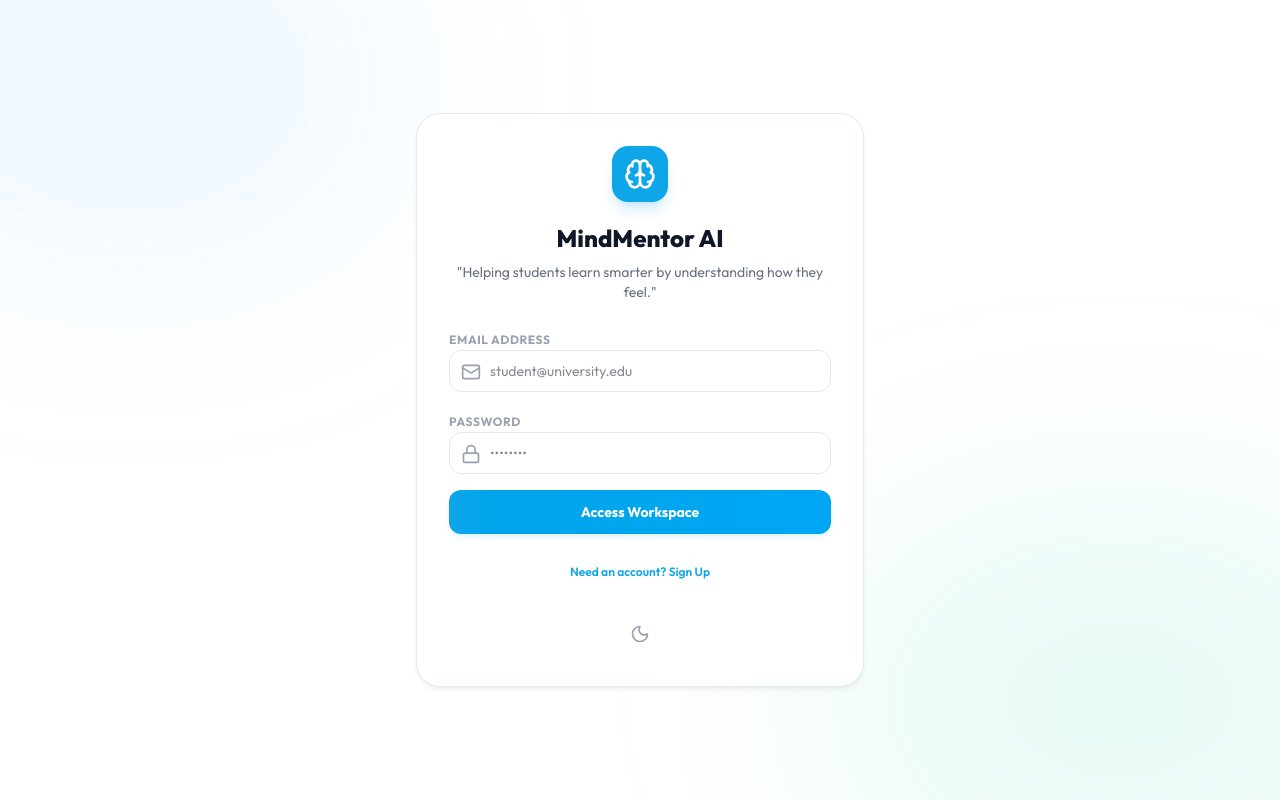
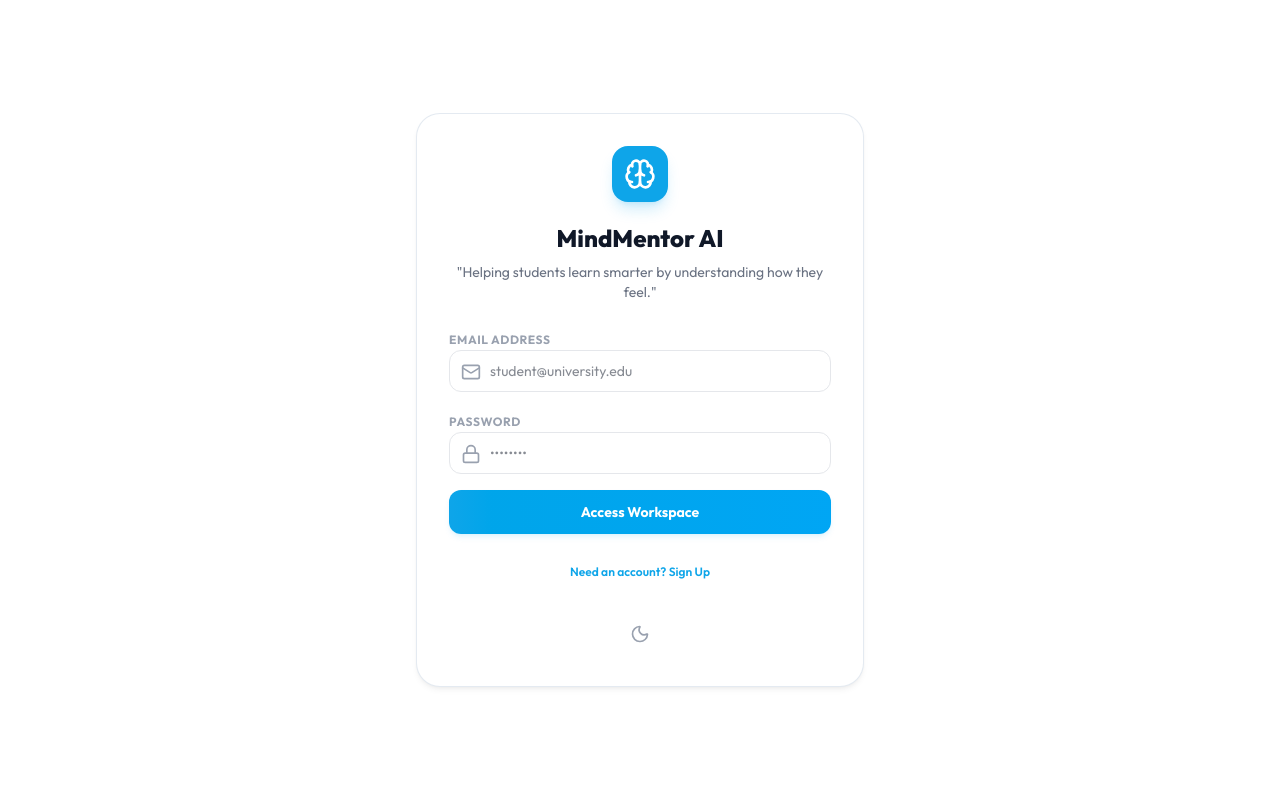
Before and after one commit to ANAS-1105/Capstones, a React (Vite) app in the folder frontend/: page / in a window 1280 px wide. Built offline with nearby package versions, Linux system fonts and the light colour scheme.

Commit message:
Remove faint blue-gray blobs and slate borders in light mode for a clean neutral look

```diff
--- a/frontend/src/App.jsx
+++ b/frontend/src/App.jsx
@@ -139,9 +139,9 @@ export default function App() {
   return (
     <div className="min-h-screen bg-white dark:bg-gray-950 text-gray-900 dark:text-gray-100 transition duration-300 relative overflow-hidden flex flex-col">
 
-      {/* Decorative Blur Background Blobs */}
-      <div className="absolute top-[-10%] left-[-10%] w-[40%] h-[40%] rounded-full bg-primary-400/10 dark:bg-primary-500/5 blur-[120px] pointer-events-none" />
-      <div className="absolute bottom-[-10%] right-[-10%] w-[45%] h-[45%] rounded-full bg-emerald-400/10 dark:bg-emerald-500/5 blur-[120px] pointer-events-none" />
+      {/* Decorative Blur Background Blobs (Only shown in Dark Mode for high contrast) */}
+      <div className="absolute top-[-10%] left-[-10%] w-[40%] h-[40%] rounded-full hidden dark:block bg-primary-500/5 blur-[120px] pointer-events-none" />
+      <div className="absolute bottom-[-10%] right-[-10%] w-[45%] h-[45%] rounded-full hidden dark:block bg-emerald-500/5 blur-[120px] pointer-events-none" />
 
       {/* Notification Toast */}
       {notification && (
@@ -259,7 +259,7 @@ export default function App() {
         /* --- CORE APP DASHBOARD --- */
         <>
           {/* Header Navigation */}
-          <header className="sticky top-0 z-40 bg-white/70 dark:bg-gray-950/70 backdrop-blur-md border-b border-slate-200/80 dark:border-gray-900/80 transition duration-300">
+          <header className="sticky top-0 z-40 bg-white/70 dark:bg-gray-950/70 backdrop-blur-md border-b border-gray-100 dark:border-gray-900/80 transition duration-300">
             <div className="max-w-7xl mx-auto px-4 sm:px-6 lg:px-8">
               <div className="flex items-center justify-between h-16">
 
@@ -279,7 +279,7 @@ export default function App() {
                     onClick={() => setActiveView("dashboard")}
                     className={`px-4 py-2 rounded-xl text-sm font-semibold flex items-center gap-2 transition ${
                       activeView === "dashboard"
-                        ? "bg-primary-50 text-primary-600 dark:bg-primary-950/30 dark:text-primary-400"
+                        ? "bg-gray-100 text-gray-900 dark:bg-gray-800 dark:text-white"
                         : "text-gray-600 hover:text-gray-900 dark:text-gray-400 dark:hover:text-white hover:bg-gray-50 dark:hover:bg-gray-900"
                     }`}
                   >
@@ -290,7 +290,7 @@ export default function App() {
                     onClick={() => setActiveView("analytics")}
                     className={`px-4 py-2 rounded-xl text-sm font-semibold flex items-center gap-2 transition ${
                       activeView === "analytics"
-                        ? "bg-primary-50 text-primary-600 dark:bg-primary-950/30 dark:text-primary-400"
+                        ? "bg-gray-100 text-gray-900 dark:bg-gray-800 dark:text-white"
                         : "text-gray-600 hover:text-gray-900 dark:text-gray-400 dark:hover:text-white hover:bg-gray-50 dark:hover:bg-gray-900"
                     }`}
                   >
@@ -301,7 +301,7 @@ export default function App() {
                     onClick={() => setActiveView("badges")}
                     className={`px-4 py-2 rounded-xl text-sm font-semibold flex items-center gap-2 transition ${
                       activeView === "badges"
-                        ? "bg-primary-50 text-primary-600 dark:bg-primary-950/30 dark:text-primary-400"
+                        ? "bg-gray-100 text-gray-900 dark:bg-gray-800 dark:text-white"
                         : "text-gray-600 hover:text-gray-900 dark:text-gray-400 dark:hover:text-white hover:bg-gray-50 dark:hover:bg-gray-900"
                     }`}
                   >
@@ -357,7 +357,7 @@ export default function App() {
 
             {/* Mobile Navigation Drawer */}
             {mobileMenuOpen && (
-              <div className="md:hidden border-t border-slate-200 dark:border-gray-900 bg-white dark:bg-gray-950 px-4 py-3 space-y-1">
+              <div className="md:hidden border-t border-gray-100 bg-white dark:bg-gray-950 px-4 py-3 space-y-1">
                 <button
                   onClick={() => { setActiveView("dashboard"); setMobileMenuOpen(false); }}
                   className="w-full px-4 py-2.5 rounded-xl text-left text-sm font-semibold flex items-center gap-3 text-gray-700 dark:text-gray-300 hover:bg-gray-50 dark:hover:bg-gray-900"
@@ -398,7 +398,7 @@ export default function App() {
           </main>
 
           {/* Footer */}
-          <footer className="py-6 border-t border-slate-200/50 dark:border-gray-900/50 text-center text-xs text-gray-400">
+          <footer className="py-6 border-t border-gray-100/50 dark:border-gray-900/50 text-center text-xs text-gray-400">
             &copy; {new Date().getFullYear()} MindMentor AI. Designed with empathy for student wellness.
           </footer>
         </>
```
